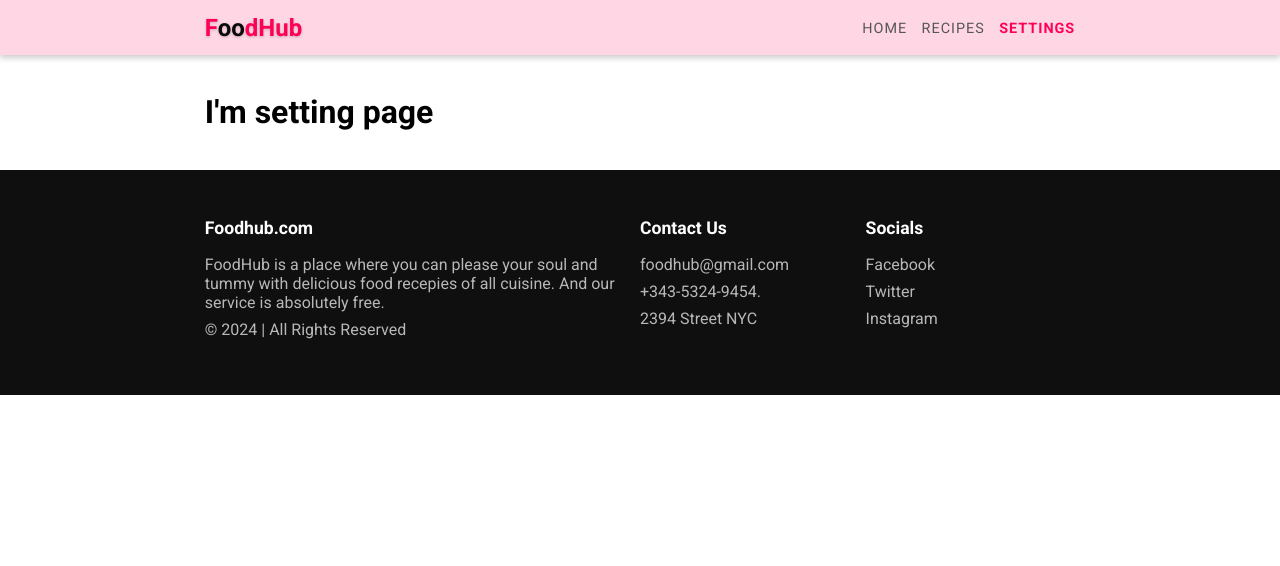
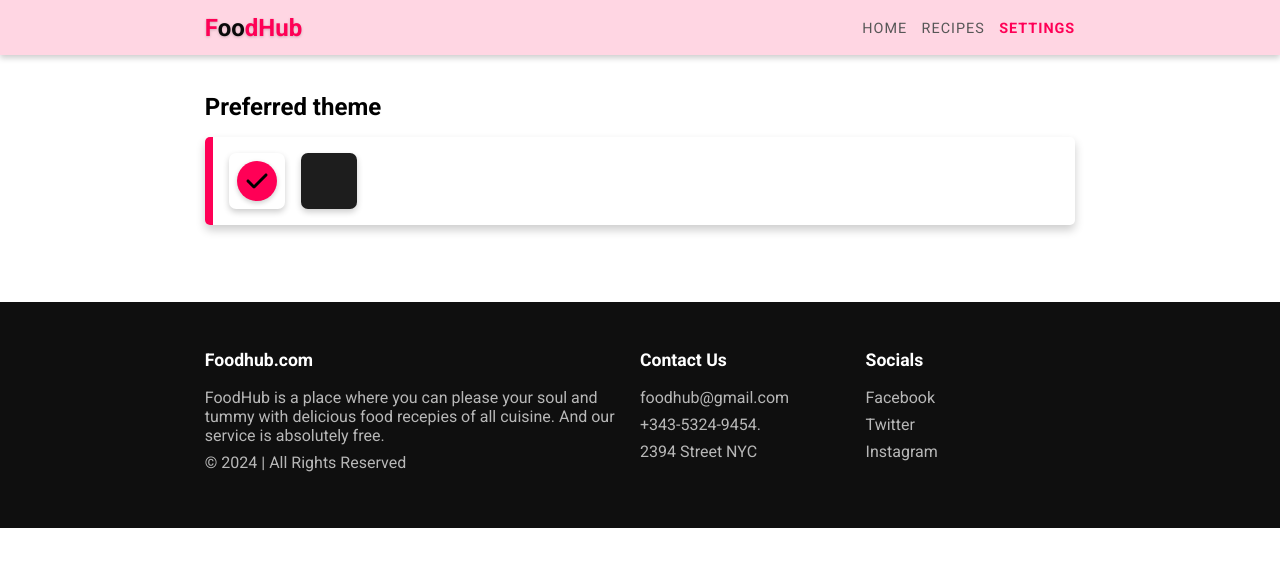
Before and after one commit to Gwolo-Julius/food-app, a React (Vite) app: page /settings in a window 1280 px wide. Shown: the top 566 px of the page. Built offline with nearby package versions, Linux system fonts and the light colour scheme.

Commit message:
Recipes page completed and Setting page initated

```diff
--- a/src/Styles/partials/_recipes-card.scss
+++ b/src/Styles/partials/_recipes-card.scss
@@ -0,0 +1,45 @@
+.recipes-container {
+  display: grid;
+  grid-template-columns: repeat(auto-fit, minmax(220px, 1fr));
+  gap: 0.8em;
+}
+.recipe-card {
+  border-radius: 0.5rem;
+  overflow: hidden;
+  box-shadow: 0 5px 10px var(--shadow-color);
+  .recipe-card-info {
+    padding: 15px;
+  }
+  .custom-image {
+    z-index: -1;
+  }
+  .author-img {
+    width: 60px;
+    height: 60px;
+    // object-fit: cover;
+    border: 3px solid var(--background-light);
+    box-shadow: 0 1px 3px var(--shadow-color);
+    border-radius: 50%;
+    margin-top: -50px;
+    z-index: 4;
+  }
+  .recipe-title {
+    font-size: 1.25em;
+    font-weight: bold;
+    margin-bottom: 0.5em;
+    color: var(--text-color);
+    margin-top: 0.25em;
+  }
+  .recipe-desc {
+    letter-spacing: 1px;
+    color: var(--text-light);
+    font-size: 0.9em;
+  }
+  .recipe-btn{
+    font-size: 1em;
+    font-weight: bold;
+    color: var(--primary-color);
+    margin-top: .75em;
+    display: inline-block;
+  }
+}
--- /dev/null
+++ b/src/Styles/partials/_settings.scss
@@ -0,0 +1,47 @@
+.section {
+  &.d-block {
+    display: block;
+  }
+  .options-container {
+    box-shadow: 0 5px 10px var(--shadow-color);
+    padding: 1em;
+    border-radius: 5px;
+    border-left: 0.5em solid var(--primary-color);
+    margin-top: 1em;
+    display: flex;
+    gap: 1em;
+    .option {
+      height: 3.5em;
+      width: 3.5em;
+      box-shadow: 0 3px 6px var(--shadow-color);
+      display: flex;
+      justify-content: center;
+      align-items: center;
+      border-radius: 7px;
+      &.light {
+        background-color: var(--white);
+      }
+      &.dark {
+        background-color: #1d1d1d;
+      }
+      .check {
+        height: 2.5em;
+        width: 2.5em;
+        background-color: var(--primary-color);
+        display: flex;
+        justify-content: center;
+        align-items: center;
+        border-radius: 50%;
+        box-shadow: 0 2px 5px var(--shadow-color);
+        font-weight: 900;
+        svg{
+          height: 1.5em;
+          width: 1.5em;
+        }
+      }
+    }
+  }
+  .d-block h2 {
+    font-size: 1.75em;
+  }
+}
--- a/src/Styles/styles.scss
+++ b/src/Styles/styles.scss
@@ -85,6 +85,7 @@ body {
 @import "partials/quote-section";
 @import "partials/recipes";
 @import "partials/recipes-card";
+@import "partials/settings";
 
 .section.chief-section {
   display: block;
--- a/src/components/Navbar.jsx
+++ b/src/components/Navbar.jsx
@@ -30,9 +30,9 @@ const Navbar = () => {
   return (
     <>
       <div className="navbar container">
-        <a href="#!" className="logo">
+        <Link to="/" className="logo">
           F<span>oo</span>dHub
-        </a>
+        </Link>
         <div className="nav-links">
           {links.map((link) => (
             <Link
--- a/src/components/RecipesCard.jsx
+++ b/src/components/RecipesCard.jsx
@@ -1,11 +1,22 @@
 import React from 'react'
+import CustomImages from './CustomImages'
 
-const RecipesCard = () => {
+const RecipesCard = ({ recipe }) => {
   return (
-    <div className='recipe-card'>
-      recipes cards
+    <div className="recipe-card">
+      <CustomImages imgSrc={recipe.image} pt="65%" />
+      <div className="recipe-card-info">
+        <img className="author-img" src={recipe.authorImg} alt="" />
+        <p className="recipe-title">{recipe.title}</p>
+        <p className="recipe-desc">
+          Lorem ipsum dolor sit amet consectetur, adipisicing elit.
+        </p>
+        <a className="recipe-btn" href="#!">
+          VIEW RECIPE
+        </a>
+      </div>
     </div>
-  )
-}
+  );
+};
 
 export default RecipesCard
--- a/src/pages/Recipes.jsx
+++ b/src/pages/Recipes.jsx
@@ -4,19 +4,52 @@ import PreviousSearch from "../components/PreviousSearch";
 import RecipesCard from "../components/RecipesCard";
 
 const Recipes = () => {
-
+  const recipes = [
+    {
+      title: "Chicken Pan Pizza",
+      image: "/img/gallery/img_1.jpg",
+      authorImg: "/img/top-chiefs/img_1.jpg",
+    },
+    {
+      title: "Spaghetti and Meatballs",
+      image: "/img/gallery/img_4.jpg",
+      authorImg: "/img/top-chiefs/img_2.jpg",
+    },
+    {
+      title: "American Cheese Burger",
+      image: "/img/gallery/img_5.jpg",
+      authorImg: "/img/top-chiefs/img_3.jpg",
+    },
+    {
+      title: "Mutton Biriyani",
+      image: "/img/gallery/img_6.jpg",
+      authorImg: "/img/top-chiefs/img_5.jpg",
+    },
+    {
+      title: "Japanese Sushi",
+      image: "/img/gallery/img_10.jpg",
+      authorImg: "/img/top-chiefs/img_6.jpg",
+    },
+    {
+      title: "American Cheese Burger",
+      image: "/img/gallery/img_5.jpg",
+      authorImg: "/img/top-chiefs/img_3.jpg",
+    },
+    {
+      title: "Mutton Biriyani",
+      image: "/img/gallery/img_6.jpg",
+      authorImg: "/img/top-chiefs/img_5.jpg",
+    },
+  ].sort(()=>Math.random()-0.5);
   return (
     <div>
       <PreviousSearch />
       <div className="recipes-container">
-        <RecipesCard/>
-        <RecipesCard/>
-        <RecipesCard/>
-        <RecipesCard/>
-        <RecipesCard/>
-        <RecipesCard/>
-        <RecipesCard/>
-        <RecipesCard/>
+        {recipes.map((recipe, index)=>(
+
+        <RecipesCard key={index} recipe={recipe}/>
+        ))}
+
       </div>
     </div>
   );
--- a/src/pages/Settings.jsx
+++ b/src/pages/Settings.jsx
@@ -1,11 +1,29 @@
-import React from 'react'
+import React, { useState } from "react";
+import { FontAwesomeIcon } from "@fortawesome/react-fontawesome";
+import { faCheck } from "@fortawesome/free-solid-svg-icons";
+const Settings = () => {
+  const [theme, setTheme] = useState("light");
+  return (
+    <div className="section d-block">
+      <h2>Preferred theme</h2>
+      <div className="options-container">
+        <div className="option light">
+          {theme === "light" && (
+            <div className="check">
+              <FontAwesomeIcon icon={faCheck} />
+            </div>
+          )}
+        </div>
+        <div className="option dark">
+          {theme === "dark" && (
+            <div className="check">
+              <FontAwesomeIcon icon={faCheck} />
+            </div>
+          )}
+        </div>
+      </div>
+    </div>
+  );
+};
 
-const Settings = () => {
-  return (
-    <div className='settings'>
-      <h1>I'm setting page</h1>
-    </div>
-  )
-}
-
-export default Settings
+export default Settings;
```
